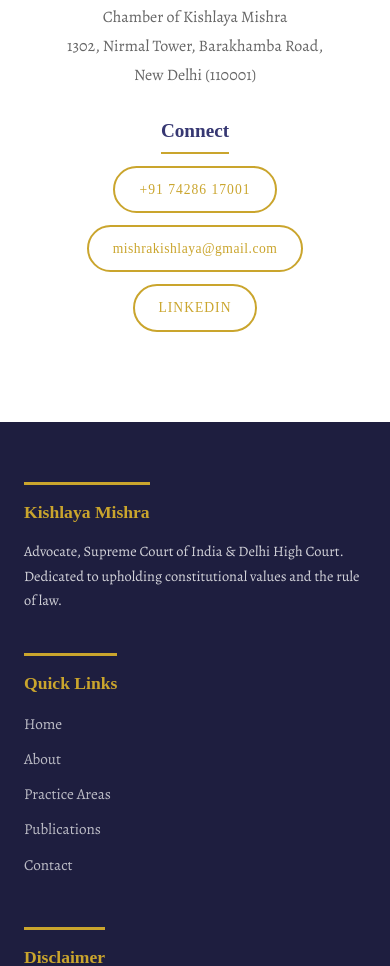
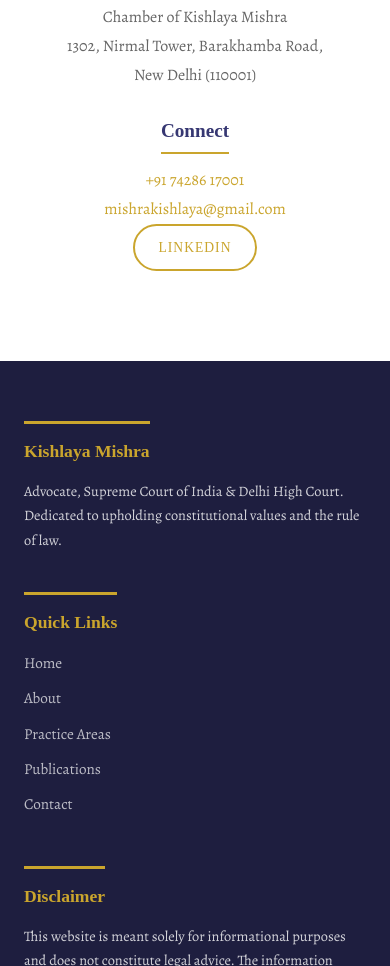
Before and after one commit to mishrakishlaya-hub/website, a plain HTML site: page index.html in a window 390 px wide. Shown: the part 9429-10395 px from the top of the page. Drawn offline with nearby package versions, Linux system fonts and the light colour scheme; a web font is replaced by a local one.

Commit message:
Show phone and email as simple text in Connect

```diff
--- a/index.html
+++ b/index.html
@@ -269,9 +269,8 @@
                 </div>
                 <div class="contact-item">
                     <h4>Connect</h4>
+                    <p><a href="tel:+917428617001">+91 74286 17001</a><br><a href="mailto:mishrakishlaya@gmail.com">mishrakishlaya@gmail.com</a></p>
                     <div class="social-links">
-                        <a href="tel:+917428617001" class="social-link">+91 74286 17001</a>
-                        <a href="mailto:mishrakishlaya@gmail.com" class="social-link">mishrakishlaya@gmail.com</a>
                         <a href="https://www.linkedin.com/in/kishlaya-mishra-686324212/" target="_blank" rel="noopener" class="social-link">LinkedIn</a>
                     </div>
                 </div>
```
